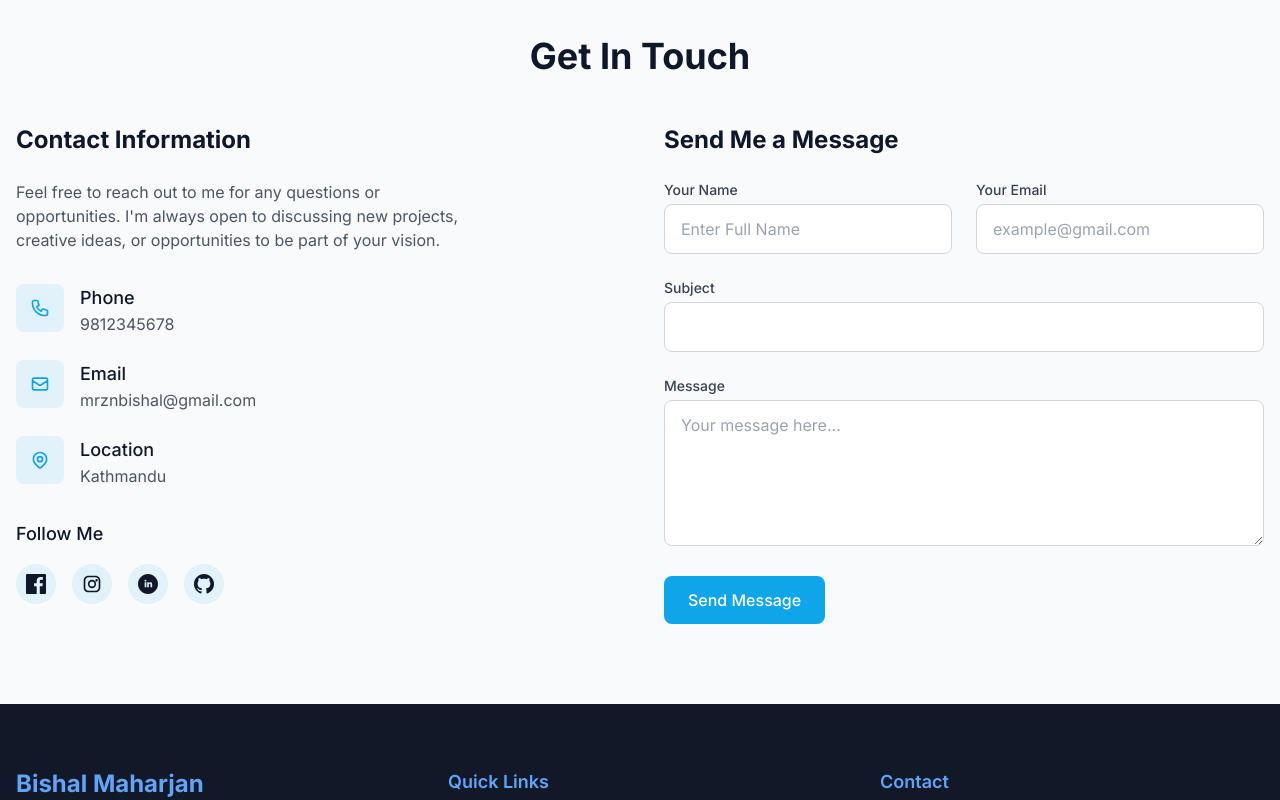
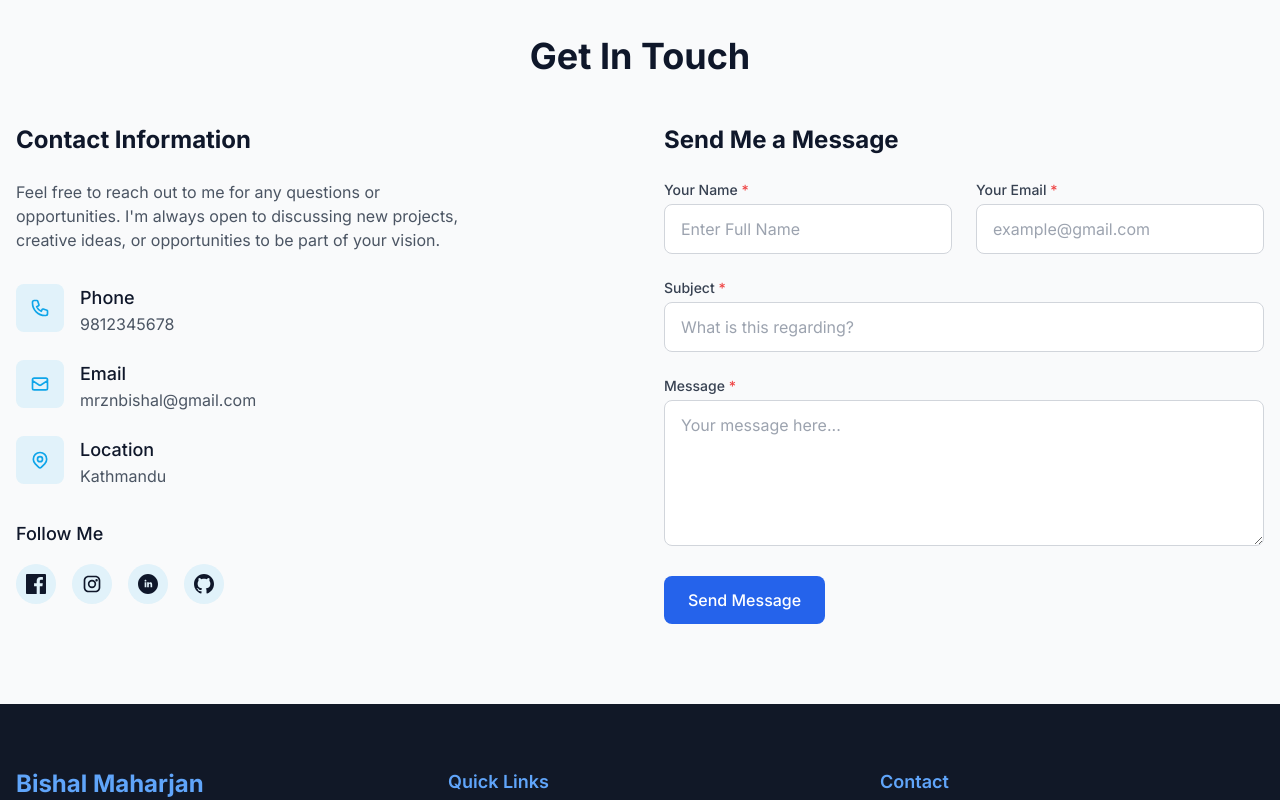
Before and after one commit to zDaiki/my-portfolio, a React (Vite) app: page / in a window 1280 px wide. Shown: the part 3340-4140 px from the top of the page. Built offline with nearby package versions, Linux system fonts and the light colour scheme.

Commit message:
contact form

```diff
--- a/src/components/Contact.jsx
+++ b/src/components/Contact.jsx
@@ -1,6 +1,123 @@
-import React from 'react';
+import React, { useState } from 'react';
 
 const Contact = () => {
+  // Form state
+  const [formData, setFormData] = useState({
+    name: '',
+    email: '',
+    subject: '',
+    message: ''
+  });
+
+  // Error state
+  const [errors, setErrors] = useState({});
+
+  // Form status
+  const [status, setStatus] = useState({
+    submitted: false,
+    submitting: false,
+    info: { error: false, msg: null }
+  });
+
+  // Handle input changes
+  const handleChange = (e) => {
+    const { id, value } = e.target;
+    setFormData({
+      ...formData,
+      [id]: value
+    });
+
+    // Clear error when user starts typing
+    if (errors[id]) {
+      setErrors({
+        ...errors,
+        [id]: ''
+      });
+    }
+  };
+
+  // Validate form
+  const validateForm = () => {
+    const newErrors = {};
+
+    // Name validation
+    if (!formData.name.trim()) {
+      newErrors.name = 'Name is required';
+    }
+
+    // Email validation
+    if (!formData.email.trim()) {
+      newErrors.email = 'Email is required';
+    } else if (!/^\S+@\S+\.\S+$/.test(formData.email)) {
+      newErrors.email = 'Please enter a valid email address';
+    }
+
+    // Subject validation
+    if (!formData.subject.trim()) {
+      newErrors.subject = 'Subject is required';
+    }
+
+    // Message validation
+    if (!formData.message.trim()) {
+      newErrors.message = 'Message is required';
+    } else if (formData.message.trim().length < 10) {
+      newErrors.message = 'Message should be at least 10 characters';
+    }
+
+    setErrors(newErrors);
+    return Object.keys(newErrors).length === 0;
+  };
+
+  // Handle form submission
+  const handleSubmit = async (e) => {
+    e.preventDefault();
+
+    if (validateForm()) {
+      setStatus({
+        submitted: false,
+        submitting: true,
+        info: { error: false, msg: null }
+      });
+
+      try {
+        // Send data to backend API
+        const response = await fetch('http://localhost:5000/api/contact', {
+          method: 'POST',
+          headers: {
+            'Content-Type': 'application/json',
+          },
+          body: JSON.stringify(formData),
+        });
+
+        const data = await response.json();
+
+        if (response.ok) {
+          setStatus({
+            submitted: true,
+            submitting: false,
+            info: { error: false, msg: 'Message sent successfully!' }
+          });
+
+          // Reset form
+          setFormData({
+            name: '',
+            email: '',
+            subject: '',
+            message: ''
+          });
+        } else {
+          throw new Error(data.message || 'Something went wrong');
+        }
+      } catch (error) {
+        setStatus({
+          submitted: false,
+          submitting: false,
+          info: { error: true, msg: error.message || 'Something went wrong. Please try again later.' }
+        });
+      }
+    }
+  };
+
   return (
     <section id="contact" className="section bg-gray-50">
       <div className="container">
@@ -78,7 +195,6 @@ const Contact = () => {
                     <svg className="w-5 h-5" fill="currentColor" viewBox="0 0 24 24" xmlns="http://www.w3.org/2000/svg">
                         <path d="M7.75 2C4.574 2 2 4.574 2 7.75v8.5C2 19.426 4.574 22 7.75 22h8.5c3.176 0 5.75-2.574 5.75-5.75v-8.5C22 4.574 19.426 2 16.25 2h-8.5zM4 7.75C4 5.679 5.679 4 7.75 4h8.5C18.321 4 20 5.679 20 7.75v8.5c0 2.071-1.679 3.75-3.75 3.75h-8.5C5.679 20 4 18.321 4 16.25v-8.5zM12 7a5 5 0 100 10 5 5 0 000-10zm0 2a3 3 0 110 6 3 3 0 010-6zm5.5-3a1.5 1.5 0 110 3 1.5 1.5 0 010-3z"/>
                     </svg>
-
                     </a>
 
                     {/* LinkedIn */}
@@ -106,68 +222,112 @@ const Contact = () => {
                     </a>
                 </div>
             </div>
-
           </div>
 
           <div>
             <h3 className="text-2xl font-bold mb-6">Send Me a Message</h3>
-            <form className="space-y-6">
+
+            {status.submitted ? (
+              <div className="bg-green-100 border border-green-400 text-green-700 px-4 py-3 rounded mb-6">
+                <p className="font-bold">Message sent successfully!</p>
+                <p>Thank you for reaching out. I'll get back to you as soon as possible.</p>
+              </div>
+            ) : (
+              <form className="space-y-6" onSubmit={handleSubmit}>
                 <div className="grid grid-cols-1 md:grid-cols-2 gap-6">
                   <div>
                     <label htmlFor="name" className="block text-sm font-medium text-gray-700 mb-1">
-                    Your Name
+                      Your Name <span className="text-red-500">*</span>
                     </label>
                     <input
                       type="text"
                       id="name"
-                    className="w-full px-4 py-3 border border-gray-300 rounded-lg focus:ring-primary focus:border-primary"
+                      value={formData.name}
+                      onChange={handleChange}
+                      className={`w-full px-4 py-3 border ${
+                        errors.name ? 'border-red-500' : 'border-gray-300'
+                      } rounded-lg focus:ring-primary focus:border-primary`}
                       placeholder="Enter Full Name"
                     />
+                    {errors.name && (
+                      <p className="mt-1 text-sm text-red-500">{errors.name}</p>
+                    )}
                   </div>
                   <div>
                     <label htmlFor="email" className="block text-sm font-medium text-gray-700 mb-1">
-                    Your Email
+                      Your Email <span className="text-red-500">*</span>
                     </label>
                     <input
                       type="email"
                       id="email"
-                    className="w-full px-4 py-3 border border-gray-300 rounded-lg focus:ring-primary focus:border-primary"
+                      value={formData.email}
+                      onChange={handleChange}
+                      className={`w-full px-4 py-3 border ${
+                        errors.email ? 'border-red-500' : 'border-gray-300'
+                      } rounded-lg focus:ring-primary focus:border-primary`}
                       placeholder="example@gmail.com"
                     />
+                    {errors.email && (
+                      <p className="mt-1 text-sm text-red-500">{errors.email}</p>
+                    )}
                   </div>
                 </div>
 
                 <div>
                   <label htmlFor="subject" className="block text-sm font-medium text-gray-700 mb-1">
-                  Subject
+                    Subject <span className="text-red-500">*</span>
                   </label>
                   <input
                     type="text"
                     id="subject"
-                  className="w-full px-4 py-3 border border-gray-300 rounded-lg focus:ring-primary focus:border-primary"
-
+                    value={formData.subject}
+                    onChange={handleChange}
+                    className={`w-full px-4 py-3 border ${
+                      errors.subject ? 'border-red-500' : 'border-gray-300'
+                    } rounded-lg focus:ring-primary focus:border-primary`}
+                    placeholder="What is this regarding?"
                   />
+                  {errors.subject && (
+                    <p className="mt-1 text-sm text-red-500">{errors.subject}</p>
+                  )}
                 </div>
 
                 <div>
                   <label htmlFor="message" className="block text-sm font-medium text-gray-700 mb-1">
-                  Message
+                    Message <span className="text-red-500">*</span>
                   </label>
                   <textarea
                     id="message"
                     rows="5"
-                  className="w-full px-4 py-3 border border-gray-300 rounded-lg focus:ring-primary focus:border-primary"
+                    value={formData.message}
+                    onChange={handleChange}
+                    className={`w-full px-4 py-3 border ${
+                      errors.message ? 'border-red-500' : 'border-gray-300'
+                    } rounded-lg focus:ring-primary focus:border-primary`}
                     placeholder="Your message here..."
                   ></textarea>
+                  {errors.message && (
+                    <p className="mt-1 text-sm text-red-500">{errors.message}</p>
+                  )}
                 </div>
 
                 <button
                   type="submit"
-                className="btn btn-primary w-full md:w-auto"
+                  disabled={status.submitting}
+                  className={`btn btn-primary w-full md:w-auto px-6 py-3 bg-blue-600 text-white rounded-lg hover:bg-blue-700 transition-colors ${
+                    status.submitting ? 'opacity-50 cursor-not-allowed' : ''
+                  }`}
                 >
-                Send Message
+                  {status.submitting ? 'Sending...' : 'Send Message'}
                 </button>
+
+                {status.info.error && (
+                  <div className="mt-3 text-red-500 text-sm">
+                    {status.info.msg}
+                  </div>
+                )}
               </form>
+            )}
           </div>
         </div>
       </div>
--- a/src/components/Hero.jsx
+++ b/src/components/Hero.jsx
@@ -42,7 +42,7 @@ const Hero = () => {
               <a
                 href="/bishal--Resume.pdf"
                 download="bishalResume.pdf"
-                className="px-6 py-3 rounded-full bg-primary text-white font-semibold shadow-md hover:bg-primary/90 transition"
+                className="px-6 py-3 rounded-full bg-primary text-white font-semibold shadow-md hover:bg-primary/70 transition"
               >
                 Download Resume
               </a>
```
Lines whose indentation alone changed are shown as unchanged.
